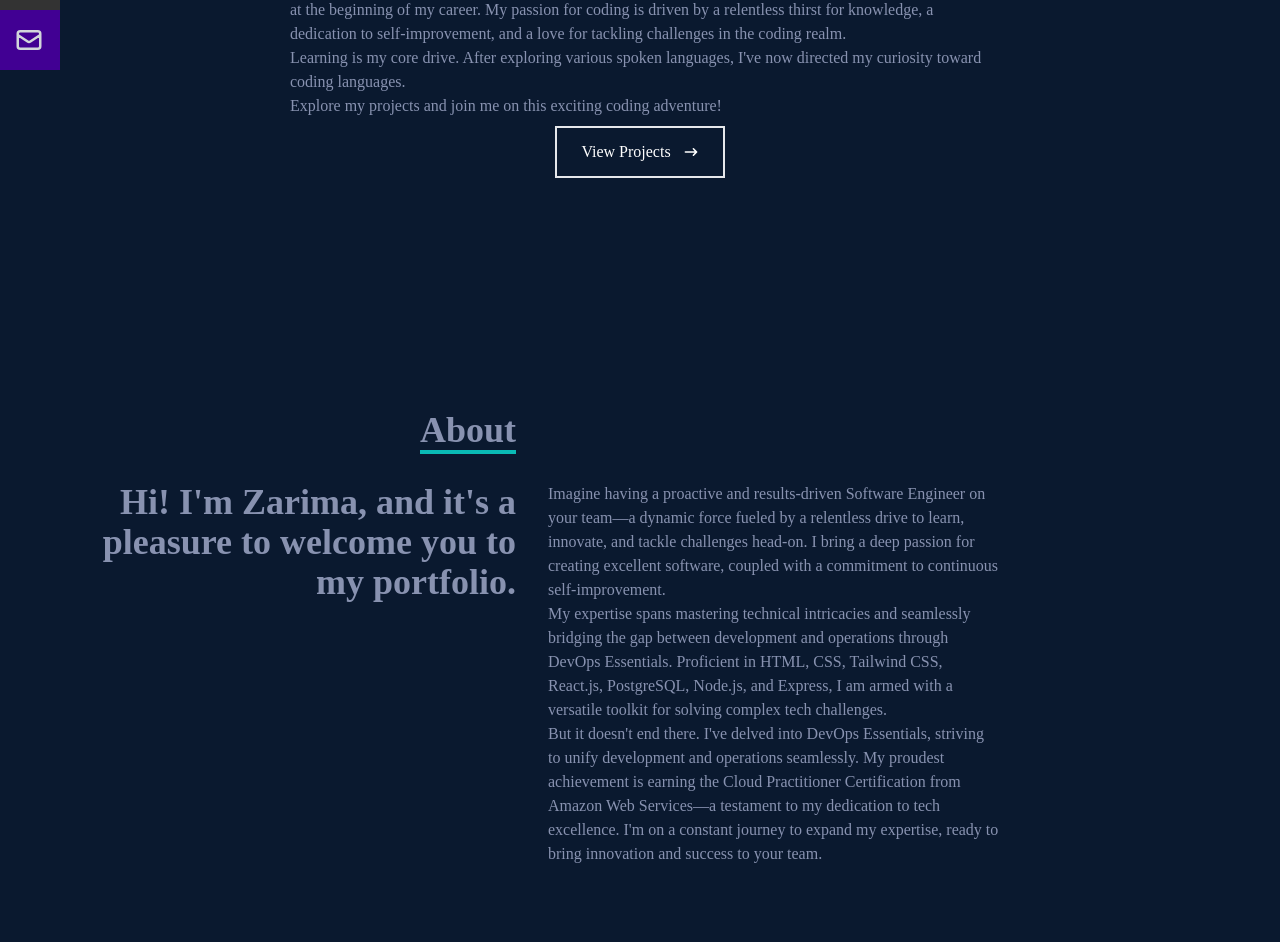
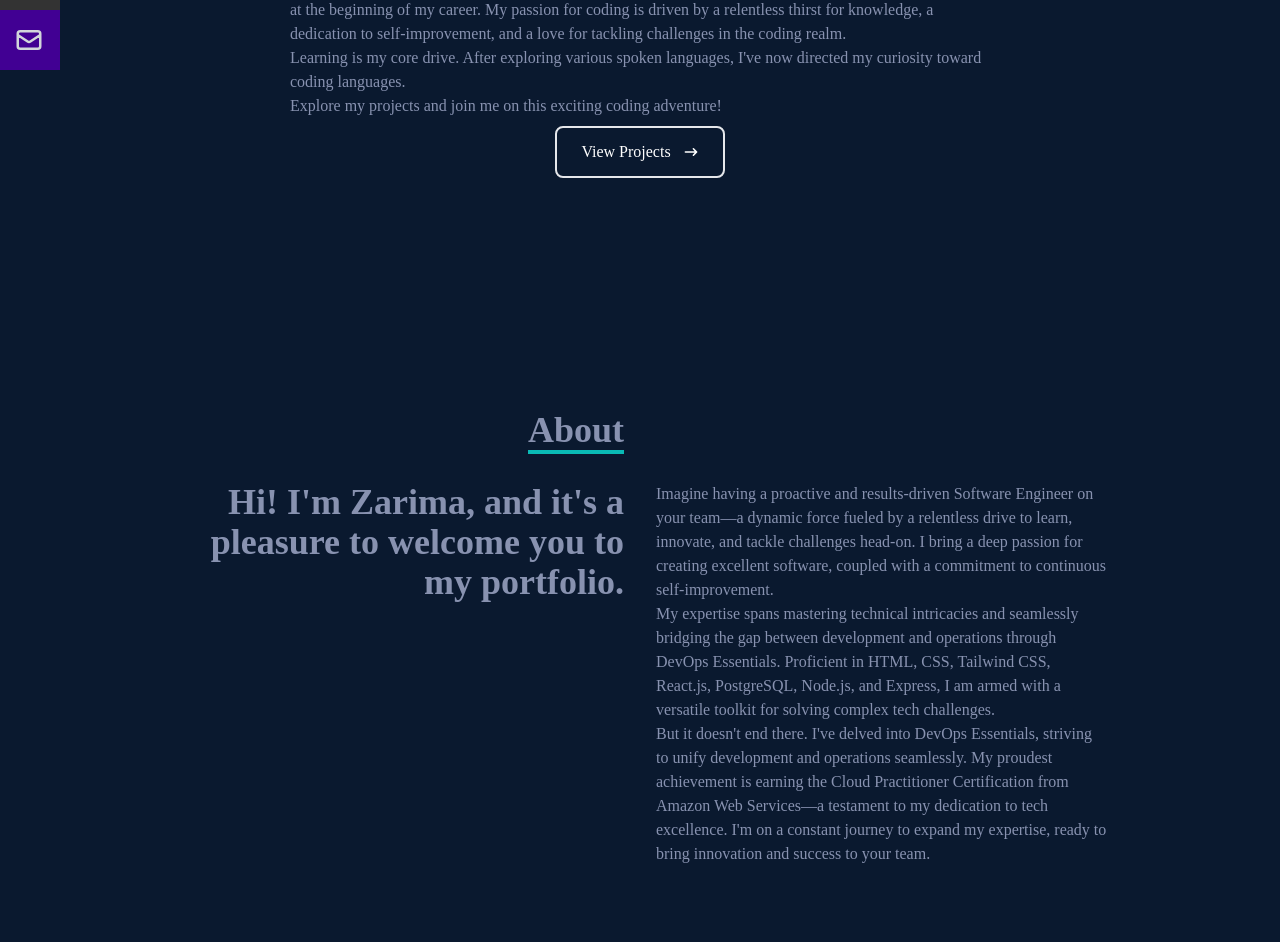
Before and after one commit to zarimamoon/my-portfolio, a React (Create React App) app: page / in a window 1280 px wide. Shown: the part 390-1332 px from the top of the page. Built offline with nearby package versions, Linux system fonts and the light colour scheme.

Commit message:
added some styling changes

```diff
--- a/src/components/About.jsx
+++ b/src/components/About.jsx
@@ -6,8 +6,8 @@ const About = () => {
       name="about"
       className="w-full justify-center items-center mx-auto px-8 flex flex-col h-full bg-[#0a192f] text-gray-300"
     >
-      <div className="flex flex-col w-full h-full">
-        <div className="max-w-[1000px] w-full px-4 grid grid-cols-2 gap-8">
+      <div className="max-w-[1000px] flex flex-col w-full h-full">
+        <div className=" w-full px-4 grid grid-cols-2 gap-8">
           <div className="sm:text-right pb-8 pl-4">
             <p className="text-4xl text-[#8892b0] font-bold inline border-b-4 border-[#0abab5]">
               About
@@ -15,7 +15,7 @@ const About = () => {
           </div>
           <div></div>
         </div>
-        <div className="max-w-[1000px] text-[#8892b0] w-full px-8 grid sm:grid-cols-2 gap-8">
+        <div className="text-[#8892b0] w-full px-8 grid sm:grid-cols-2 gap-8">
           <div className="sm:text-right text-4xl font-bold">
             <p>
               Hi! I'm Zarima, and it's a pleasure to welcome you to my
--- a/src/components/Contact.jsx
+++ b/src/components/Contact.jsx
@@ -8,10 +8,10 @@ const Contact = () => {
         <p className="text-4xl font-bold inline border-b-4 border-[#0abab5] text-[#8892b0]">Contact</p>
         <p className="text-[#8892b0] py-4">Submit the form below or shoot me an email - zarima1991@yahoo.com</p>
     </div>
-<input className="bg-[#ccd6f6] p-2" type="text" placeholder="Name" name="name" />
-<input className="my-4 p-2 bg-[#ccd6f6]" type="email" placeholder="Email" name="email" />
-<textarea className="bg-[#ccd6f6] p-2" name="message" rows="10" placeholder="Message"></textarea>
-<button className="text-white border-2 hover:bg-[#0abab5] hover:border-[#0abab5] px-4 py-3 my-8 mx-auto flex items-center">Let's Collaborate</button>
+<input className="bg-[#ccd6f6] p-2 rounded-lg" type="text" placeholder="Name" name="name" />
+<input className="my-4 p-2 bg-[#ccd6f6] rounded-lg" type="email" placeholder="Email" name="email" />
+<textarea className="bg-[#ccd6f6] p-2 rounded-lg" name="message" rows="10" placeholder="Message"></textarea>
+<button className="text-white border-2 rounded-lg hover:bg-[#0abab5] hover:border-[#0abab5] px-4 py-3 my-8 mx-auto flex items-center">Let's Collaborate</button>
 </form>
     </div>
   )
--- a/src/components/Home.jsx
+++ b/src/components/Home.jsx
@@ -32,8 +32,8 @@ const Home = () => {
           </p>
         </div>
         <div>
-          <Link to="projects" smooth={true} duration={500}>
-            <button className="text-white group border-2 px-6 py-3 my-2 mx-auto flex items-center hover:bg-[#0abab5] hover:border-[#0abab5]">
+          <Link to="projects" smooth={true} duration={600}>
+            <button className="text-white rounded-lg group border-2 px-6 py-3 my-2 mx-auto flex items-center hover:bg-[#0abab5] hover:border-[#0abab5]">
               View Projects
               <span className="group-hover:rotate-90 duration-400">
                 <HiArrowNarrowRight className="ml-3" />
```
Also changed, not shown: src/components/Navbar.jsx (line endings or trailing spaces).
